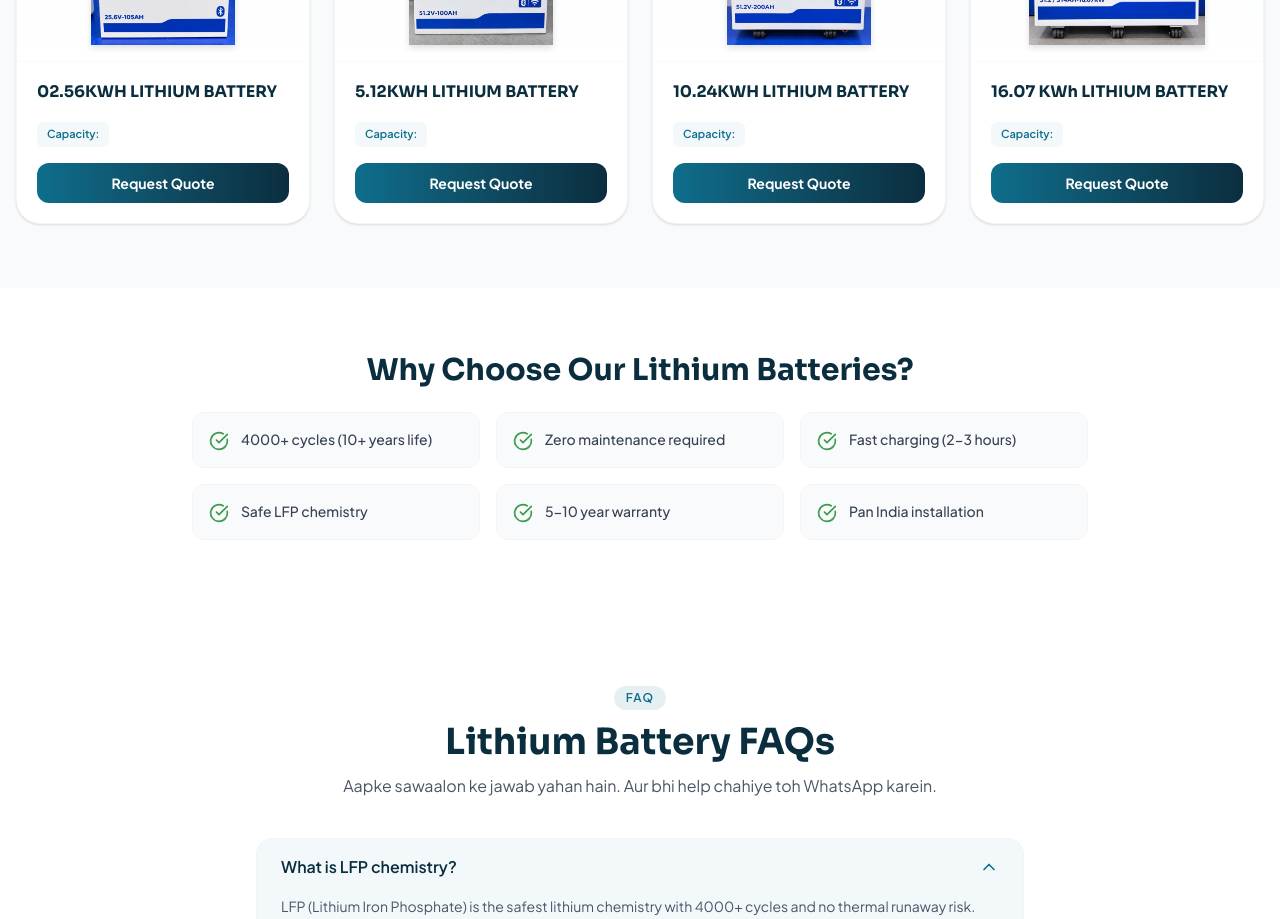
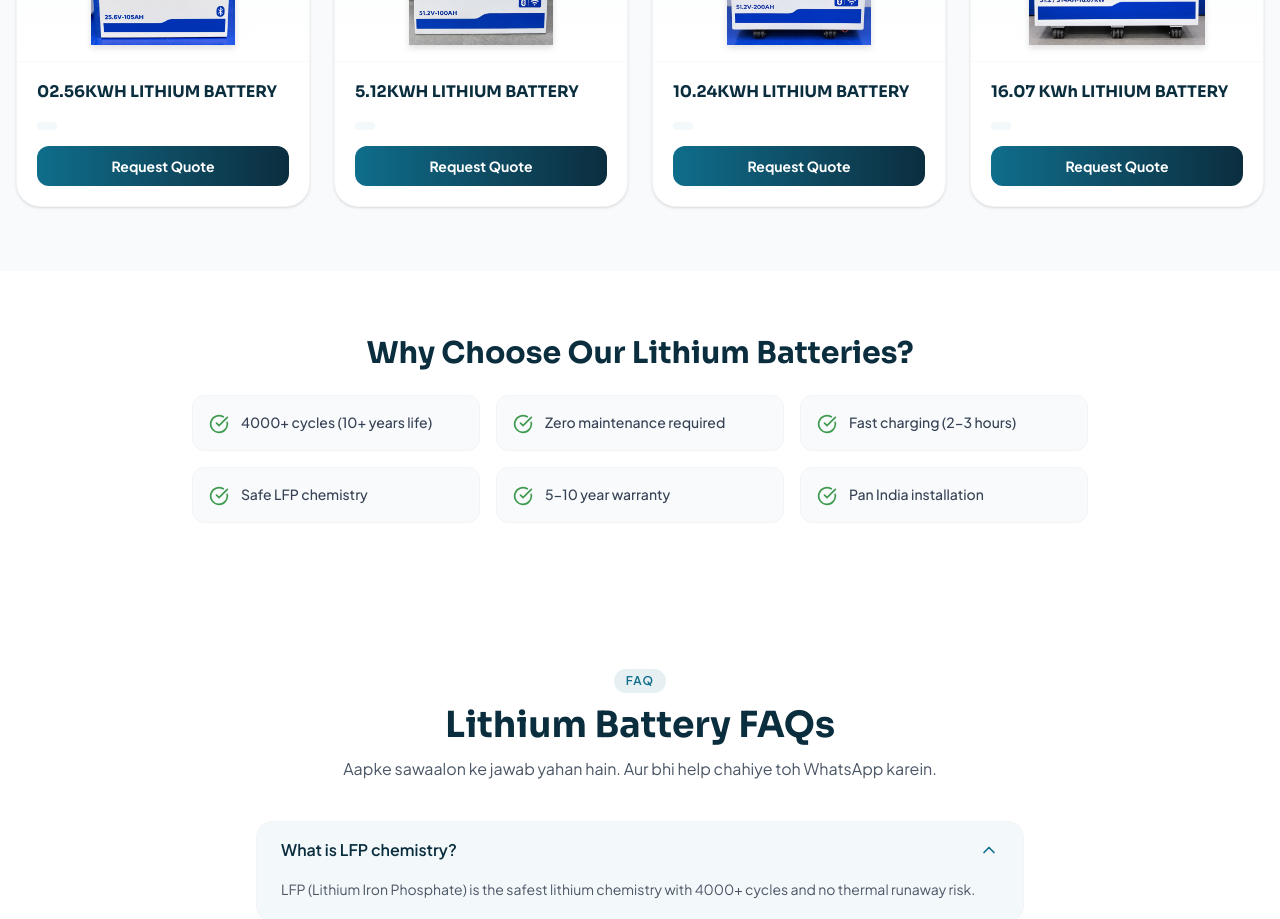
Before and after one commit to KOMAL7466/aarkay-web, a Next.js app: page /lithium-battery in a window 1280 px wide. Shown: the part 900-1819 px from the top of the page. Built offline with nearby package versions, Linux system fonts and the light colour scheme.

Commit message:
Remove capacity label from lithium battery cards

```diff
--- a/app/lithium-battery/page.tsx
+++ b/app/lithium-battery/page.tsx
@@ -88,7 +88,7 @@ export default function LithiumBatteryPage() {
 
                     <div className="flex items-center gap-2 mb-4">
                       <span className="bg-sky text-teal text-[11px] font-semibold px-2.5 py-1 rounded-md">
-                        Capacity: {p.size}
+                       {p.size}
                       </span>
                     </div>
 
```
